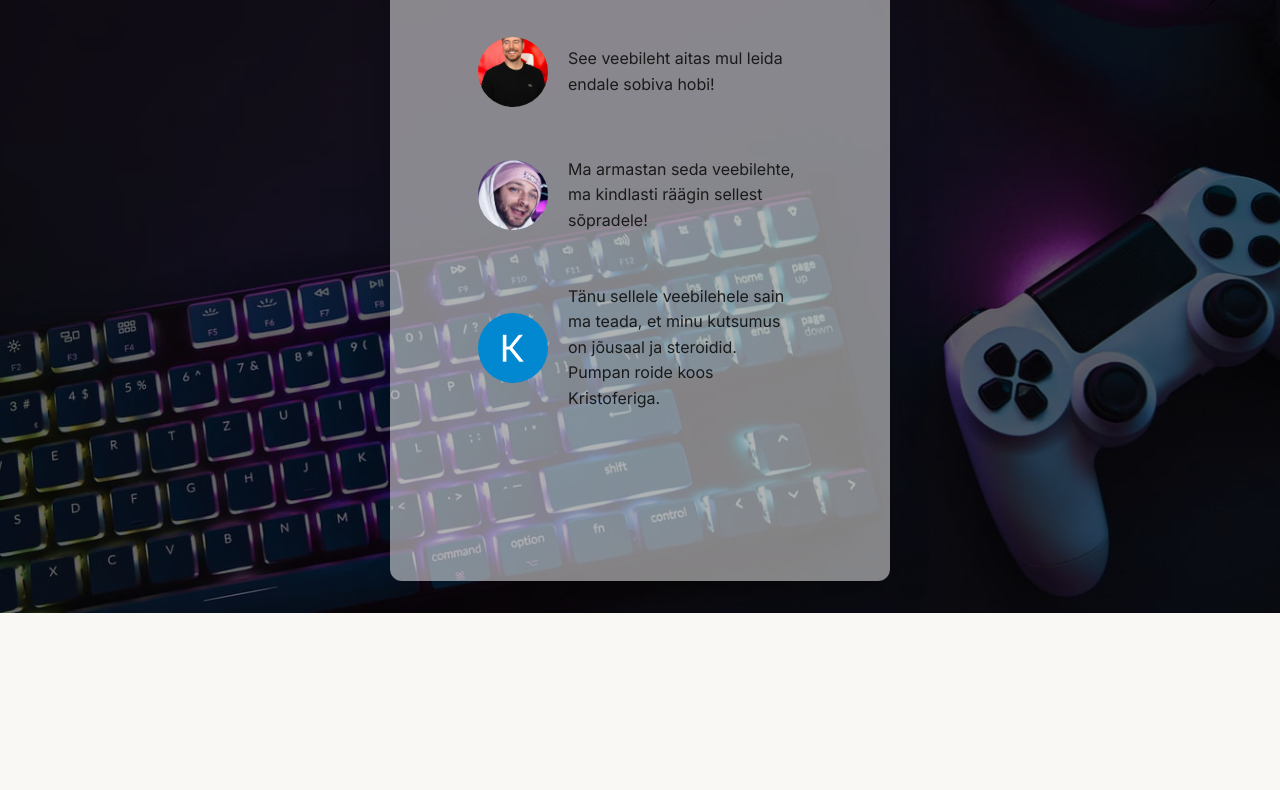
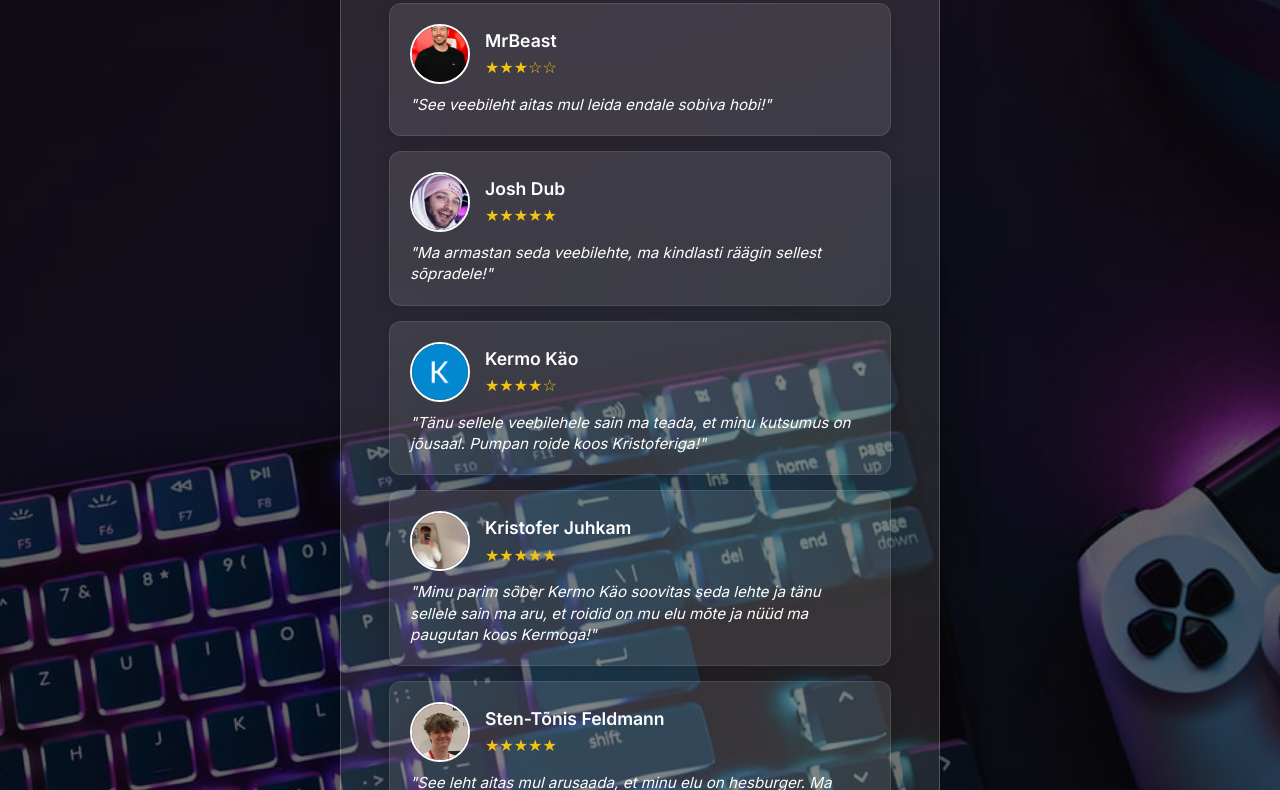
Before and after one commit to kevinkupp/hobi_veebileht, a plain HTML site: page kontakt.html in a window 1280 px wide. Shown: the part 231-1021 px from the top of the page. Before the commit the page ends 844 px from the top, so only its background shows below. Drawn offline with nearby package versions, Linux system fonts and the light colour scheme; a web font is replaced by a local one.

Commit message:
New version

```diff
--- a/kontakt.html
+++ b/kontakt.html
@@ -16,24 +16,69 @@
             <a href="kontakt.html" class="aktiivne">Kontakt</a>
         </div>
     </nav>
+
     <main class="kontakt-bg">
         <div class="kontakt-konteiner">
-           <section id="testimonials">
-            <div class="container">
+            <section id="testimonials">
                 <h2>Külaliste Arvamused</h2>
-                <div class="testimonial">
-                    <img src="pildid\mrbeast.jpg" alt="MrBeast">
-                    <p>See veebileht aitas mul leida endale sobiva hobi!</p>
+                <div class="testimonials-grid">
+
+                    <div class="testimonial-card">
+                        <div class="testimonial-header">
+                            <img src="pildid/mrbeast.jpg" alt="MrBeast">
+                            <div class="user-info">
+                                <h4>MrBeast</h4>
+                                <div class="stars">★★★☆☆</div>
+                            </div>
+                        </div>
+                        <p class="testimonial-text">"See veebileht aitas mul leida endale sobiva hobi!"</p>
+                    </div>
+
+                    <div class="testimonial-card">
+                        <div class="testimonial-header">
+                            <img src="pildid/joshdub.jpg" alt="Joshdub">
+                            <div class="user-info">
+                                <h4>Josh Dub</h4>
+                                <div class="stars">★★★★★</div>
+                            </div>
+                        </div>
+                        <p class="testimonial-text">"Ma armastan seda veebilehte, ma kindlasti räägin sellest sõpradele!"</p>
+                    </div>
+
+                    <div class="testimonial-card">
+                        <div class="testimonial-header">
+                            <img src="pildid/kermo-käo.jpg" alt="Kermo Käo">
+                            <div class="user-info">
+                                <h4>Kermo Käo</h4>
+                                <div class="stars">★★★★☆</div>
+                            </div>
+                        </div>
+                        <p class="testimonial-text">"Tänu sellele veebilehele sain ma teada, et minu kutsumus on jõusaal. Pumpan roide koos Kristoferiga!"</p>
+                    </div>
+
+                    <div class="testimonial-card">
+                    <div class="testimonial-header">
+                        <img src="pildid/krissu.jpg" alt="Kermo Käo">
+                        <div class="user-info">
+                            <h4>Kristofer Juhkam</h4>
+                            <div class="stars">★★★★★</div>
+                        </div>
+                    </div>
+                    <p class="testimonial-text">"Minu parim sõber Kermo Käo soovitas seda lehte ja tänu sellele sain ma aru, et roidid on mu elu mõte ja nüüd ma paugutan koos Kermoga!"</p>
                 </div>
-                <div class="testimonial">
-                    <img src="pildid\joshdub.jpg" alt="PewDiePie">
-                    <p>Ma armastan seda veebilehte, ma kindlasti räägin sellest sõpradele!</p>
+
+                <div class="testimonial-card">
+                <div class="testimonial-header">
+                    <img src="pildid/stennu.jpg" alt="Kermo Käo">
+                    <div class="user-info">
+                        <h4>Sten-Tõnis Feldmann</h4>
+                        <div class="stars">★★★★★</div>
+                    </div>
+                    </div>
+                    <p class="testimonial-text">"See leht aitas mul arusaada, et minu elu on hesburger. Ma tahaksin selle veebilehe omanikuga hessi datele minna. 'Ma oman toyotat ja ma olen fat chud'- Sten-Tõnis Feldmann"</p>
                 </div>
-                <div class="testimonial">
-                    <img src="pildid\kermo-käo.jpg" alt="Kermo Käo">
-                    <p>Tänu sellele veebilehele sain ma teada, et minu kutsumus on jõusaal ja steroidid. Pumpan roide koos Kristoferiga.</p>
                 </div>
-            </div>
+            </section>
         </div>
     </main>
 </body>
--- a/style.css
+++ b/style.css
@@ -21,6 +21,9 @@ h1, h2, h3, .logo {
     font-family: 'Playfair Display', serif;
 }
 
+.highlight {
+    font-size: 24px;
+}
 .navbar {
     position: sticky;
     top: 0;
@@ -31,6 +34,18 @@ h1, h2, h3, .logo {
     align-items: center;
     box-shadow: 0 2px 10px rgba(0,0,0,0.05);
     z-index: 1000;
+    animation: anime 0.5s ease forwards;
+}
+
+@keyframes anime {
+    from{
+        opacity: 0;
+        transform: translate(0%, -40px);
+    }
+    to{
+        opacity: 1;
+        transform: translate(0%, 0);
+    }
 }
 
 .logo {
@@ -139,7 +154,6 @@ h1, h2, h3, .logo {
     flex-wrap: wrap;
 }
 
-/* Uus klass, mis hoiab pilte vasakul veerus üksteise all */
 .piltide-veerg {
     flex: 1;
     min-width: 300px;
@@ -148,7 +162,6 @@ h1, h2, h3, .logo {
     gap: 2rem;
 }
 
-/* Ühised stiilid mõlemale pildile */
 .tutvustus-pilt,
 .tutvustus-pilt2 {
     width: 100%;
@@ -159,12 +172,10 @@ h1, h2, h3, .logo {
     box-shadow: 0 15px 35px rgba(0,0,0,0.1);
 }
 
-/* Esimese pildi taust */
 .tutvustus-pilt {
     background-image: url('pildid/foto2.jpg');
 }
 
-/* Teise pildi taust */
 .tutvustus-pilt2 {
     background-image: url('pildid/foto3.jpg');
 }
@@ -191,7 +202,7 @@ h1, h2, h3, .logo {
     background-size: cover;
     background-position: center;
     background-attachment: fixed;
-    min-height: calc(100vh - 75px);
+    min-height: calc(100vh - 84px);
 }
 
 .soovitused-bg::before {
@@ -248,7 +259,7 @@ h1, h2, h3, .logo {
     background-image: url('pildid/foto8.jpg');
     background-size: cover;
     background-position: center;
-    min-height: calc(100vh - 75px);
+    min-height: calc(100vh - 84px);
     display: flex;
     align-items: center;
     justify-content: center;
@@ -265,88 +276,84 @@ h1, h2, h3, .logo {
 .kontakt-konteiner {
     position: relative;
     z-index: 1;
-    background: rgba(255, 255, 255, 0.5);
+    background: rgba(255, 255, 255, 0.1);
     padding: 3rem;
     border-radius: 12px;
     width: 100%;
-    max-width: 500px;
+    max-width: 600px;
+    height: auto;
     box-shadow: 0 15px 40px rgba(0,0,0,0.2);
+    border: 1px solid rgba(255, 255, 255, 0.2);
 }
 
-.kontakt-konteiner-text {
-    color: var(--text-dark);
-    font-size: 1.1rem;
-    margin-bottom: 2rem;
-    text-align: center;
+/* --- ARVUSTUSTE STIIL (VALGE TEKST) --- */
+#testimonials {
+    padding: 10px 0;
 }
 
-.kontakt-konteiner h2 {
+#testimonials h2 {
+    color: #ffffff; /* Pealkiri valge */
     text-align: center;
-    font-size: 2.2rem;
-    color: var(--primary);
-    margin-bottom: 2rem;
+    margin-bottom: 20px;
 }
 
-.vorm-grupp {
-    margin-bottom: 1.5rem;
+.testimonials-grid {
+    display: flex;
+    flex-direction: column;
+    gap: 15px;
 }
 
-.vorm-grupp label {
-    display: block;
-    margin-bottom: 0.5rem;
-    font-weight: 600;
-    color: var(--text-dark);
+.testimonial-card {
+    background: rgba(255, 255, 255, 0.1); /* Läbipaistev kaart */
+    padding: 20px;
+    border-radius: 12px;
+    box-shadow: 0 4px 15px rgba(0,0,0,0.1);
+    transition: transform 0.3s ease;
+    border: 1px solid rgba(255, 255, 255, 0.1);
 }
 
-.sotsiaal {
-    margin-top: 2rem;
-    text-align: center;
+.testimonial-card:hover {
+    transform: scale(1.02);
 }
 
-.sotsiaal a {
-    text-decoration: none;
-    font-size: 1.8rem;
-    margin: 0 0.8rem;
-    transition: transform 0.3s ease;
-    display: inline-block;
+.testimonial-header {
+    display: flex;
+    align-items: center;
+    gap: 15px;
+    margin-bottom: 10px;
 }
 
-.sotsiaal a:hover {
-    transform: scale(1.2);
+.testimonial-header img {
+    width: 60px;
+    height: 60px;
+    object-fit: cover;
+    border-radius: 50%;
+    border: 2px solid #ffffff; /* Pildi äär valge */
 }
 
-#testimonials {
-    height: 600px;
-    background: url("test-bg.jpg");
-}
-#testimonials h2 {
-    color: #fff;
-    text-align: center;
-}
-#testimonials .testimonial {
-    display: flex;
-    align-items: center;
-    gap: 20px;
-    padding: 15px 20px;
-    margin-bottom: 20px;
-    border-radius: 8px;
-    color: #1a1a1a;
-    font-weight: 500;
+.user-info h4 {
+    margin: 0;
+    color: #ffffff; /* Nimi valge */
+    font-size: 1.1rem;
 }
 
-#testimonials .testimonial img {
-    width: 70px;
-    height: 70px;
-    object-fit: cover;
-    border-radius: 50%;
-    flex-shrink: 0;
+.stars {
+    color: #f1c40f;
+    font-size: 1rem;
 }
 
+.testimonial-text {
+    font-style: italic;
+    color: #ffffff; /* Tekst valge */
+    font-size: 0.95rem;
+    line-height: 1.4;
+}
+
+/* --- KONTEINERI JA RESPONSIVE SEADED --- */
 .container {
     margin: auto;
     max-width: 1100px;
     padding: 0 20px;
-    overflow: auto;
 }
 
 @media (max-width: 768px) {
@@ -368,3 +375,32 @@ h1, h2, h3, .logo {
         text-align: center;
     }
 }
+
+.video-konteiner {
+    display: flex;
+    flex-wrap: wrap;
+    width: 100%;
+    gap: 0 !important;       /* Kaotab vahe videote vahel */
+    padding: 0 !important;   /* Kaotab sisemise tühimiku */
+    margin: 0 !important;    /* Kaotab välimise tühimiku */
+    line-height: 0;          /* Eemaldab tillukese vahe video all */
+}
+
+.video-konteiner iframe {
+    flex: 1 1 33.333%;       /* Arvutis täpselt kolmandik ekraanist */
+    width: 33.333%;
+    height: auto;
+    aspect-ratio: 16 / 9;
+    border: none;            /* Eemaldab raami */
+    display: block;          /* Muudab video blokk-elemendiks */
+    margin: 0;
+    padding: 0;
+}
+
+/* Mobiilis (telo vaates) */
+@media (max-width: 768px) {
+    .video-konteiner iframe {
+        flex: 1 1 100%;      /* Mobiilis võtab täislaiuse */
+        width: 100%;
+    }
+}
```
Also changed, not shown: index.html (+9 -1 lines), soovitused.html (+1 -1 lines), tutvustus.html (+3 -2 lines), pildid/Stennu.jpg (added), pildid/kevin.jpg (added), pildid/krissu.jpg (added).
